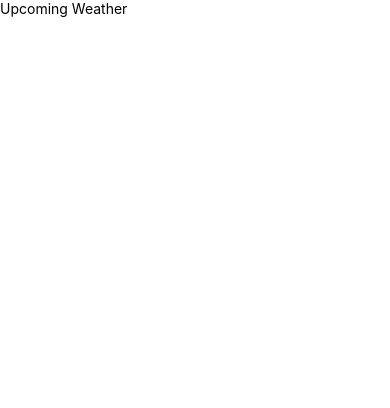
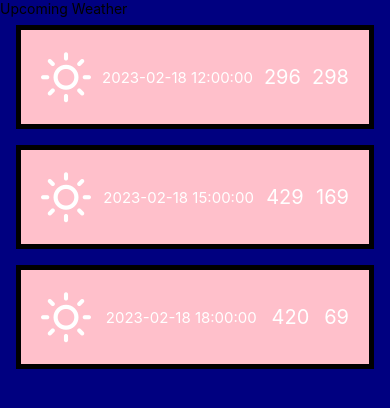
Before and after one commit to fanpug/WeatherApp, a React Native app: screen / in a window 390 px wide. Shown: the top 408 px of the page. Built offline with nearby package versions, Linux system fonts and the light colour scheme.

Commit message:
Add flatlist items and styles

```diff
--- a/src/components/UpcomingWeather.jsx
+++ b/src/components/UpcomingWeather.jsx
@@ -1,28 +1,111 @@
 import React from 'react'
-import { View, Text, SafeAreaView, StyleSheet, FlatList } from 'react-native';
+import { View, Text, SafeAreaView, StyleSheet, FlatList, StatusBar, ImageBackground } from 'react-native';
+import { Feather } from '@expo/vector-icons'
 
 const DATA = [
-    {},
-    {},
-    {},
+    {
+        "dt_txt": "2023-02-18 12:00:00",
+        "main": {
+            "temp_max": 298,
+            "temp_min": 296,
+        },
+        "weather":[
+            {
+                "main": "Clear"
+            }
+        ]
+    },
+    {
+        "dt_txt": "2023-02-18 15:00:00",
+        "main": {
+            "temp_max": 169,
+            "temp_min": 429,
+        },
+        "weather":[
+            {
+                "main": "Cloudy"
+            }
+        ]
+    },
+    {
+        "dt_txt": "2023-02-18 18:00:00",
+        "main": {
+            "temp_max": 69,
+            "temp_min": 420,
+        },
+        "weather":[
+            {
+                "main": "Rainy"
+            }
+        ]
+    },
 ]
 
+const Item = (props) => {
+    const { dt_txt, min, max, condition} = props;
+    return (
+        <View style={styles.item}>
+            <Feather name={'sun'} size={50} color={'white'} />
+            <Text style={styles.date}>{dt_txt}</Text>
+            <Text style={styles.temp}>{min}</Text>
+            <Text style={styles.temp}>{max}</Text>
+        </View>
+    );
+}
+
 const UpcomingWeather = () => {
+    const renderItem = ({item}) => (
+        <Item
+            condition={item.weather[0].main}
+            dt_txt={item.dt_txt}
+            min={item.main.temp_min}
+            max={item.main.temp_max}
+        />
+    )
   return (
-    <SafeAreaView>
-        <Text>Upcoming Weather</Text>
-        <FlatList
-            data={DATA}
-            // renderItem={}
-        ></FlatList>
+    <SafeAreaView style={styles.container}>
+        <ImageBackground
+            src={'https://steamuserimages-a.akamaihd.net/ugc/776237589406780963/310943ED418F9A55F783CAE02AC8C09FFF1EA33B/?imw=5000&imh=5000&ima=fit&impolicy=Letterbox&imcolor=%23000000&letterbox=false'}
+            style={styles.image}
+        >
+            <Text>Upcoming Weather</Text>
+            <FlatList
+                data={DATA}
+                renderItem={renderItem}
+                keyExtractor={(item) => item.dt_txt}
+                />
+        </ImageBackground>
     </SafeAreaView>
   )
 }
 
 const styles = StyleSheet.create({
     container: {
-        flex: 1
+        flex: 1,
+        marginTop: StatusBar.currentHeight || 0,
+        backgroundColor: 'navy',
     },
+    item: {
+        padding: 20,
+        marginVertical: 8,
+        marginHorizontal: 16,
+        flexDirection: 'row',
+        justifyContent: 'space-between',
+        alignItems: 'center',
+        borderWidth: 5,
+        backgroundColor: 'pink'
+    },
+    temp: {
+        color: 'white',
+        fontSize: 20
+    },
+    date: {
+        color: 'white',
+        fontSize: 15
+    },
+    image: {
+        flex: 1,
+    }
 })
 
 export default UpcomingWeather
```
